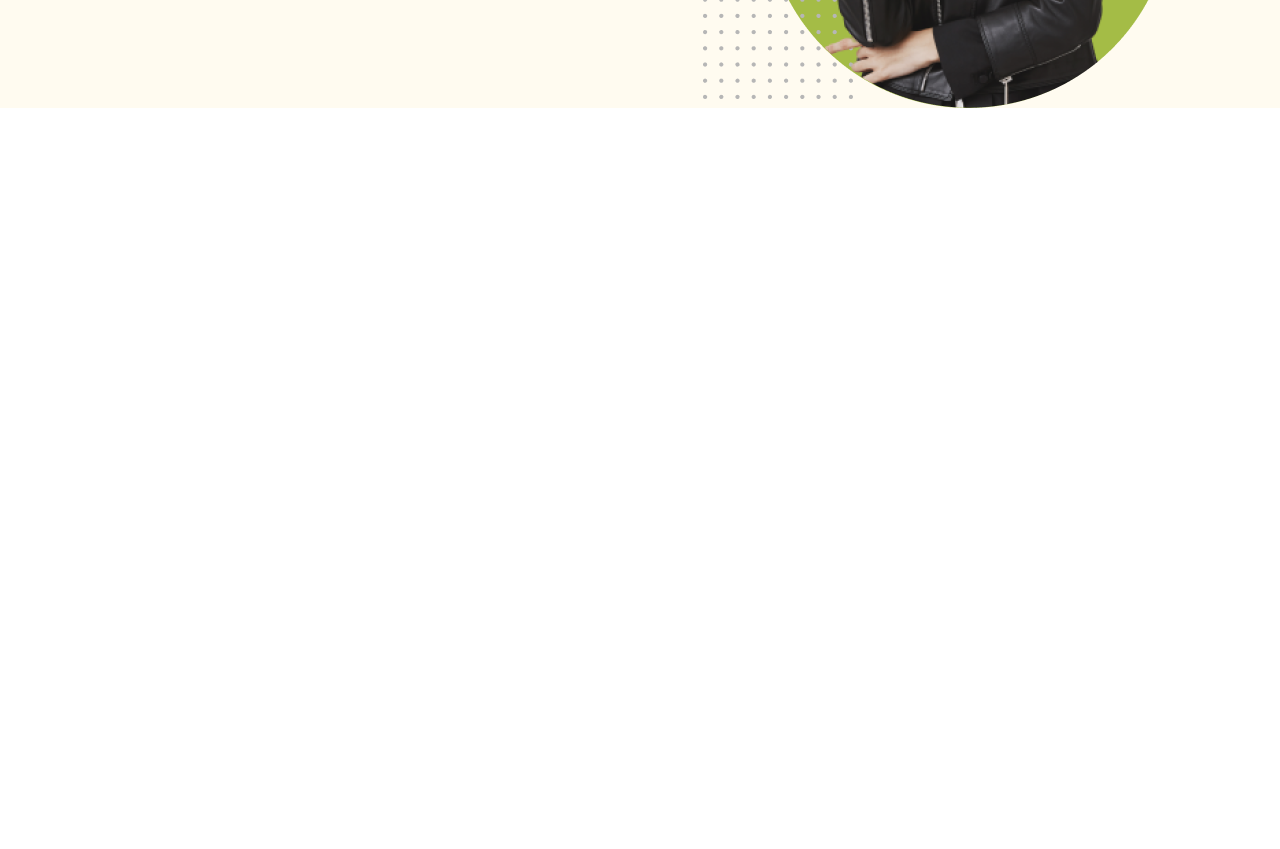
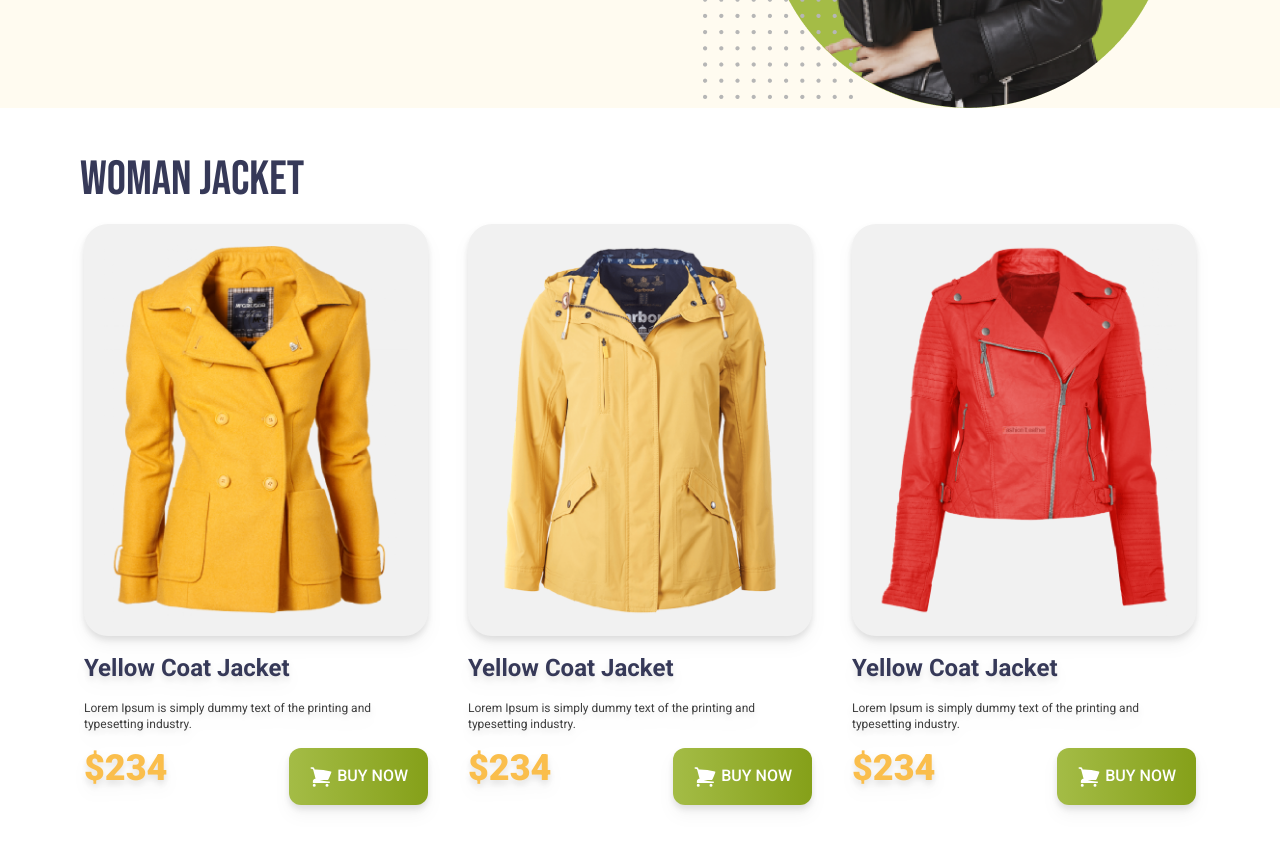
Before and after one commit to Mridul299/Pnguin-fashion, a plain HTML site: page index.html in a window 1280 px wide. Shown: the part 379-1228 px from the top of the page. Before the commit the page ends 800 px from the top, so only its background shows below. Drawn offline with nearby package versions, Linux system fonts and the light colour scheme.

Commit message:
added a new section.whice name is card section

```diff
--- a/index.html
+++ b/index.html
@@ -20,7 +20,7 @@
 
 </head>
 <body class="font-roboto">
-    <header class="bg-[#FFFBF0] pl-4">
+    <header class="bg-[#FFFBF0] pl-4 max-w-screen-2xl mx-auto">
         <!-- nav bar start -->
         <nav>
 
@@ -48,8 +48,65 @@
          </div>
 
     </header>
-    <main>
+    <main class="max-w-6xl mx-auto">
+        <section class="my-12">
+            <!-- title -->
+             <h3 class="font-bebas text-5xl text-[#363958] pl-4">W0MAN JACKET</h3>
+            <!-- jacket-container -->
+             <div class="grid grid-cols-1 md:grid-cols-2 lg:grid-cols-3">
+                <!-- Jacket-card-1-->
+                 <div class="p-5 space-y-4 drop-shadow-lg rounded-3xl">
+                    <img src="images/jacket-1.png" alt="" class="rounded-3xl p-5 bg-[#F1F1F1]">
+                    <h3 class="text-2xl font-bold text-[#363958]">Yellow Coat Jacket </h3>
+                    <p class="text-[#3E3E3E] text-xs">Lorem Ipsum is simply dummy text of the
+                        printing and typesetting industry.</p>
+                    <div class="flex justify-between">
+                        <h3 class="text-[#FABE4C] text-4xl font-black">$234</h3>
+                        <button class="py-4 text-white px-5 rounded-xl font-medium bg-gradient-to-r from-[#A4BC46] to-[#85A019]">
+                            <svg xmlns="http://www.w3.org/2000/svg" fill="white" viewBox="0 0 24 24" stroke-width="1.5" stroke="currentColor" class="size-6 inline">
+                                <path stroke-linecap="round" stroke-linejoin="round" d="M2.25 3h1.386c.51 0 .955.343 1.087.835l.383 1.437M7.5 14.25a3 3 0 0 0-3 3h15.75m-12.75-3h11.218c1.121-2.3 2.1-4.684 2.924-7.138a60.114 60.114 0 0 0-16.536-1.84M7.5 14.25 5.106 5.272M6 20.25a.75.75 0 1 1-1.5 0 .75.75 0 0 1 1.5 0Zm12.75 0a.75.75 0 1 1-1.5 0 .75.75 0 0 1 1.5 0Z" />
+                              </svg>
 
+                            BUY NOW
+                        </button>
+                    </div>
+                 </div>
+                <!-- Jacket-card-2-->
+                 <div class="p-5 space-y-4 drop-shadow-lg rounded-3xl">
+                    <img src="images/jacket-2.png" alt="" class="rounded-3xl p-5 bg-[#F1F1F1]">
+                    <h3 class="text-2xl font-bold text-[#363958]">Yellow Coat Jacket </h3>
+                    <p class="text-[#3E3E3E] text-xs">Lorem Ipsum is simply dummy text of the
+                        printing and typesetting industry.</p>
+                    <div class="flex justify-between">
+                        <h3 class="text-[#FABE4C] text-4xl font-black">$234</h3>
+                        <button class="py-4 text-white px-5 rounded-xl font-medium bg-gradient-to-r from-[#A4BC46] to-[#85A019]">
+                            <svg xmlns="http://www.w3.org/2000/svg" fill="white" viewBox="0 0 24 24" stroke-width="1.5" stroke="currentColor" class="size-6 inline">
+                                <path stroke-linecap="round" stroke-linejoin="round" d="M2.25 3h1.386c.51 0 .955.343 1.087.835l.383 1.437M7.5 14.25a3 3 0 0 0-3 3h15.75m-12.75-3h11.218c1.121-2.3 2.1-4.684 2.924-7.138a60.114 60.114 0 0 0-16.536-1.84M7.5 14.25 5.106 5.272M6 20.25a.75.75 0 1 1-1.5 0 .75.75 0 0 1 1.5 0Zm12.75 0a.75.75 0 1 1-1.5 0 .75.75 0 0 1 1.5 0Z" />
+                              </svg>
+
+                            BUY NOW
+                        </button>
+                    </div>
+                 </div>
+                <!-- Jacket-card-3-->
+                 <div class="p-5 space-y-4 drop-shadow-lg rounded-3xl">
+                    <img src="images/jacket-3.png" alt="" class="rounded-3xl p-5 bg-[#F1F1F1]">
+                    <h3 class="text-2xl font-bold text-[#363958]">Yellow Coat Jacket </h3>
+                    <p class="text-[#3E3E3E] text-xs">Lorem Ipsum is simply dummy text of the
+                        printing and typesetting industry.</p>
+                    <div class="flex justify-between">
+                        <h3 class="text-[#FABE4C] text-4xl font-black">$234</h3>
+                        <button class="py-4 text-white px-5 rounded-xl font-medium bg-gradient-to-r from-[#A4BC46] to-[#85A019]">
+                            <svg xmlns="http://www.w3.org/2000/svg" fill="white" viewBox="0 0 24 24" stroke-width="1.5" stroke="currentColor" class="size-6 inline">
+                                <path stroke-linecap="round" stroke-linejoin="round" d="M2.25 3h1.386c.51 0 .955.343 1.087.835l.383 1.437M7.5 14.25a3 3 0 0 0-3 3h15.75m-12.75-3h11.218c1.121-2.3 2.1-4.684 2.924-7.138a60.114 60.114 0 0 0-16.536-1.84M7.5 14.25 5.106 5.272M6 20.25a.75.75 0 1 1-1.5 0 .75.75 0 0 1 1.5 0Zm12.75 0a.75.75 0 1 1-1.5 0 .75.75 0 0 1 1.5 0Z" />
+                              </svg>
+
+                            BUY NOW
+                        </button>
+                    </div>
+                 </div>
+             </div>
+        </section>
     </main>
     <footer>
 
```
